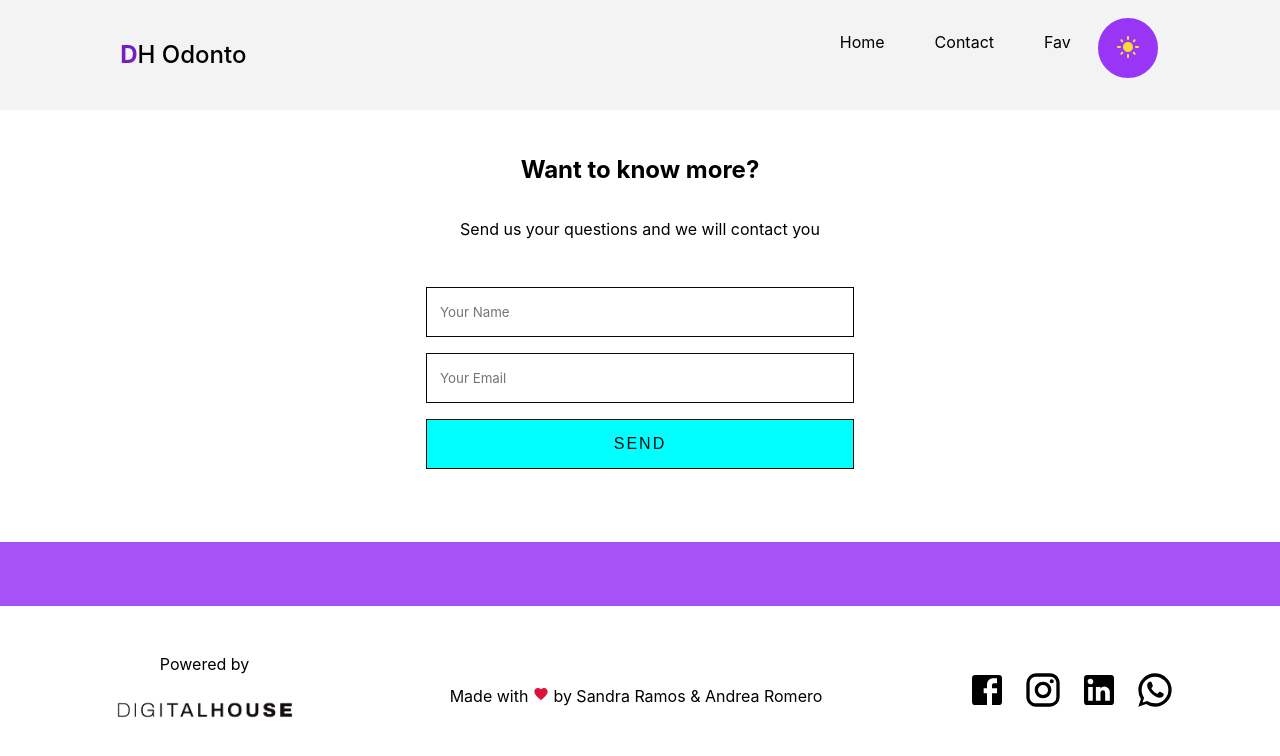
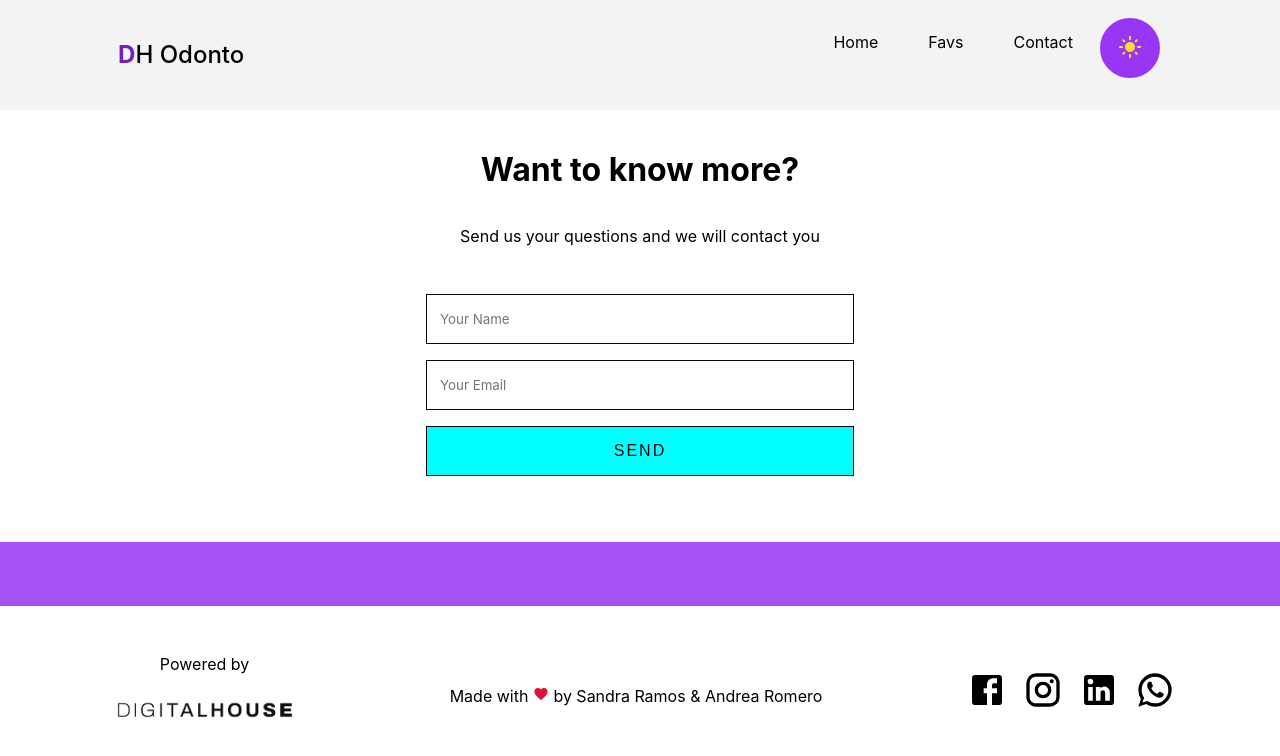
Before and after one commit to sandyFit/Final-Front-III, a React (Vite) app: page /contacto in a window 1280 px wide. Shown: the top 756 px of the page. Built offline with nearby package versions, Linux system fonts and the light colour scheme.

Commit message:
Improving pages titles

```diff
--- a/src/Routes/Contact.jsx
+++ b/src/Routes/Contact.jsx
@@ -13,7 +13,7 @@ const Contact = () => {
     return (
         <div className={theme === 'dark' ? 'dark' : ''}>
             <div className='contact-box'>
-                <h2>Want to know more?</h2>
+                <h1>Want to know more?</h1>
                 <p>Send us your questions and we will contact you</p>
                 <Form />
             </div>
--- a/src/Routes/Detail.jsx
+++ b/src/Routes/Detail.jsx
@@ -23,7 +23,7 @@ const Detail = () => {
             <div style={{ height: '50vh', padding: '2rem 6rem 0' }}>
                 { dentist ? (
                     <>
-                        <h1>Detail Dentist id: { id }</h1>
+                        <h1>Meet Dr. N° { id }</h1>
                         <table>
                             <thead>
                                 <tr>
--- a/src/Routes/Fav.jsx
+++ b/src/Routes/Fav.jsx
@@ -9,7 +9,7 @@ const Favs = () => {
     return (
         <div className={theme === 'dark' ? 'dark' : ''} >
             <div style={{padding: '.2rem 0 3rem' }}>
-                <h1>Dentists Favs</h1>
+                <h1>Your Go-To Dentists</h1>
                 <div className='card-grid'>
                     {favorites.length > 0 ? (
                         favorites.map((favorite) => (
--- a/src/Routes/Home.jsx
+++ b/src/Routes/Home.jsx
@@ -25,7 +25,7 @@ const Home = () => {
     return (
         <main className={theme === 'dark' ? 'dark' : ''}>
             <div style={{ padding: '.2rem 0 3rem' }}>
-                <h1>Home</h1>
+                <h1>Our Dentists</h1>
 
                 <div className='card-grid'>
                     { allDentist.length
--- a/src/components/Navbar.jsx
+++ b/src/components/Navbar.jsx
@@ -20,8 +20,8 @@ const Navbar = () => {
             <div className="links">
                 <ul>
                     <Link to='/'>Home</Link>
+                    <Link to='/favs'>Favs</Link>
                     <Link to='/contacto'>Contact</Link>
-                    <Link to='/favs'>Fav</Link>
                 </ul>
 
                 <button onClick={toggleTheme}>
```
